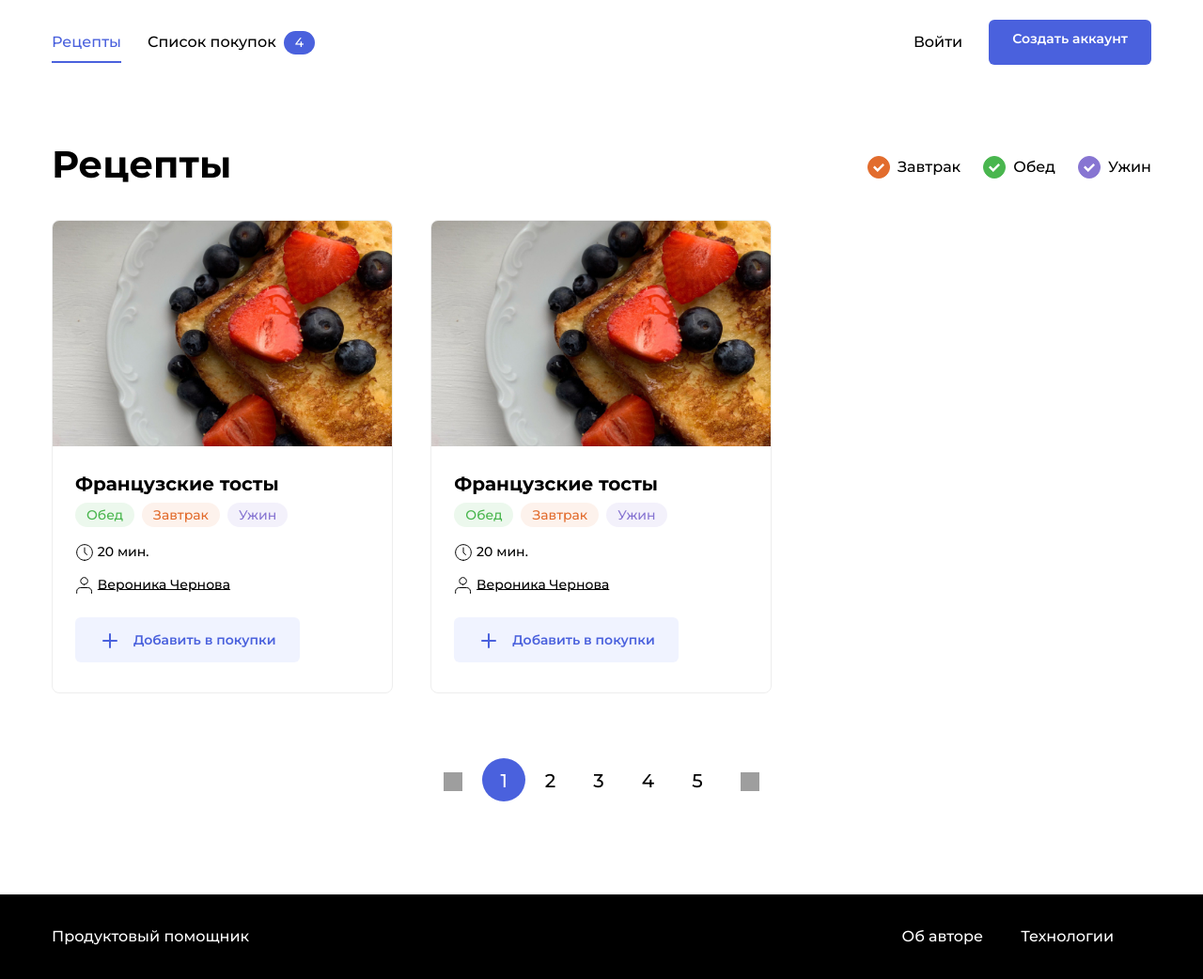
After one commit to MamontovDN/foodgram-project, a Django app: template templates/index.html in a window 1280 px wide. The commit adds this page. Shown: the whole page at 94% size. Run offline with Django 3.2, Linux system fonts and the light colour scheme; the template is opened without the code that fills it, so the values that code supplies are empty; grey boxes are pictures that could not be loaded.

Commit message:
base template in progress

```diff
--- a/foodgram/settings.py
+++ b/foodgram/settings.py
@@ -33,6 +33,7 @@ ALLOWED_HOSTS = []
 INSTALLED_APPS = [
     'recipes',
     'users',
+    'registration',
     'django.contrib.admin',
     'django.contrib.auth',
     'django.contrib.contenttypes',
@@ -122,3 +123,8 @@ USE_TZ = True
 
 STATIC_URL = '/static/'
 STATIC_ROOT = 'static/'
+
+MEDIA_URL = '/media/'
+MEDIA_ROOT = 'media/'
+
+ACCOUNT_ACTIVATION_DAYS = 7
--- a/foodgram/urls.py
+++ b/foodgram/urls.py
@@ -17,6 +17,7 @@ from django.contrib import admin
 from django.urls import path, include
 
 urlpatterns = [
+    path('accounts/', include('users.urls')),
     path('admin/', admin.site.urls),
     path('', include('recipes.urls')),
 ]
--- a/recipes/static/css/blocks/icon-favorite/_active/icon-favorite_active.css
+++ b/recipes/static/css/blocks/icon-favorite/_active/icon-favorite_active.css
@@ -1,4 +1,3 @@
 .icon-favorite_active {
     background-image: url("../../../images/starActive.svg");
-
 }
--- a/recipes/views.py
+++ b/recipes/views.py
@@ -3,6 +3,6 @@ from django.shortcuts import render
 
 def index(request):
     if request.user.is_authenticated:
-        return render(request, 'indexAuth.html')
+        return render(request, 'index.html')
     else:
-        return render(request, 'indexNotAuth.html')
+        return render(request, 'index.html')
--- a/requirements.txt
+++ b/requirements.txt
@@ -1 +1,3 @@
-django
+django==3.1.5
+python-dotenv==0.15.0
+django-registration-redux==2.9
--- a/static/css/blocks/icon-favorite/_active/icon-favorite_active.css
+++ b/static/css/blocks/icon-favorite/_active/icon-favorite_active.css
@@ -1,4 +1,3 @@
 .icon-favorite_active {
     background-image: url("../../../images/starActive.svg");
-
 }
--- /dev/null
+++ b/templates/base.html
@@ -0,0 +1,19 @@
+<!DOCTYPE html>
+<html lang="en">
+<head>
+    <meta charset="UTF-8">
+    {% block meta %}{% endblock %}
+    <title>{% block title %}foodgram{% endblock %}</title>
+    {% load static %}
+    {% block links %}
+    <link rel="stylesheet" href="{% static 'css/pages/index.css' %}">
+    {% endblock %}
+</head>
+<body class="body">
+{% include 'includes/nav.html' %}
+{% block content %}
+<!-- content -->
+{% endblock %}
+{% include 'includes/footer.html' %}
+</body>
+</html>
--- /dev/null
+++ b/templates/includes/footer.html
@@ -0,0 +1,9 @@
+<footer class="footer">
+    <div class="footer__container container">
+        <a href="#" class="footer__brand link">Продуктовый помощник</a>
+        <ul class="footer__items">
+            <li class="footer__item"><a href="#" class="footer__link link">Об авторе </a></li>
+            <li class="footer__item"><a href="#" class="footer__link link">Технологии</a></li>
+        </ul>
+    </div>
+</footer>
--- /dev/null
+++ b/templates/includes/nav.html
@@ -0,0 +1,24 @@
+<header class="header">
+  <nav class="nav">
+      <div class="nav__container container">
+          <ul class="nav__items list">
+            <li class="nav__item nav__item_active"><a href="#" class="nav__link link">Рецепты</a></li>
+            {% if user.is_authenticated %}
+                <li class="nav__item"><a href="#" class="nav__link link">Мои подписки</a></li>
+                <li class="nav__item"><a href="#" class="nav__link link">Создать рецепт</a></li>
+                <li class="nav__item"><a href="#" class="nav__link link">Избранное</a></li>
+            {% endif %}
+            <li class="nav__item"><a href="#" class="nav__link link">Список покупок</a> <span class="badge badge_style_blue nav__badge" id="counter">4</span></li>
+          </ul>
+          <ul class="nav__items list">
+              {% if user.is_authenticated %}
+                  <li class="nav__item"><a href="#" class="nav__link link">Изменить пароль</a></li>
+                  <li class="nav__item"><a href="#" class="nav__link link">Выход</a></li>
+              {% else %}
+                  <li class="nav__item"><a href="{% url 'auth_login' %}" class="nav__link link">Войти</a></li>
+                  <li class="nav__item"><a href="{% url 'registration_register' %}" class="button button_style_blue">Создать аккаунт</a></li>
+              {% endif %}
+          </ul>
+      </div>
+  </nav>
+</header>
--- /dev/null
+++ b/templates/includes/recipe_card.html
@@ -0,0 +1,22 @@
+{% load static %}
+<div class="card" data-id="121">
+    <a href="#" class="link" target="_blank"><img src="{% static 'images/testCardImg.png' %}" alt="Какой-то текст" class="card__image"></a>
+    <div class="card__body">
+        <a class="card__title link" href="#" target="_blank">Французские тосты</a>
+        <ul class="card__items">
+            <li class="card__item"><span class="badge badge_style_green">Обед</span></li>
+            <li class="card__item"><span class="badge badge_style_orange">Завтрак</span></li>
+            <li class="card__item"><span class="badge badge_style_purple">Ужин</span></li>
+        </ul>
+        <div class="card__items card__items_column">
+            <p class="card__text"><span class="icon-time"></span> 20 мин.</p>
+            <p class="card__text"><span class="icon-user"></span> <a href="#" style="color: black">Вероника Чернова</a></p>
+        </div>
+    </div>
+    <div class="card__footer">
+        <button class="button button_style_light-blue" name="purchases" data-out><span class="icon-plus button__icon"></span>Добавить в покупки</button>
+        {% if user.is_authanticated %}
+            <button class="button button_style_none" name="favorites" data-out><span class="icon-favorite"></span></button>
+        {% endif %}
+    </div>
+</div>
--- /dev/null
+++ b/templates/index.html
@@ -0,0 +1,64 @@
+{% extends "base.html" %}
+{% block meta %}
+<meta name="viewport"
+          content="width=device-width, user-scalable=no, initial-scale=1.0, maximum-scale=1.0, minimum-scale=1.0">
+<meta http-equiv="X-UA-Compatible" content="ie=edge">
+{% endblock %}
+{% block title %} Рецепты {% endblock %}
+{% load static %}
+{% block link %}
+    <link rel="stylesheet" href="{% static 'css/pages/index.css' %}">
+{% endblock %}
+{% block content %}
+<main class="main container">
+    <div class="main__header">
+        <h1 class="main__title">Рецепты</h1>
+        <ul class="tags">
+            <li class="tags__item">
+                <a id="breakfast" class="tags__checkbox tags__checkbox_style_orange tags__checkbox_active" href="#"></a>
+                <span class="tags__label">Завтрак</span>
+            </li>
+            <li class="tags__item">
+                <a id="lunch" class="tags__checkbox tags__checkbox_style_green tags__checkbox_active" href="#"></a>
+                <span for="lunch" class="tags__label">Обед</span>
+            </li>
+            <li class="tags__item">
+                <a id="dinner" class="tags__checkbox tags__checkbox_style_purple tags__checkbox_active" href="#"></a>
+                <label for="dinner" class="tags__label">Ужин</label>
+            </li>
+        </ul>
+    </div>
+    <div class="card-list">
+        {% include 'includes/recipe_card.html' %}
+        {% include 'includes/recipe_card.html' %}
+    </div>
+    <nav class="pagination" aria-label="Search results pages">
+        <ul class="pagination__container">
+            <li class="pagination__item"><a class="pagination__link link" href="#"><span class="icon-left"></span></a></li>
+            <li class="pagination__item pagination__item_active"><a class="pagination__link link" href="#">1</a></li>
+            <li class="pagination__item"><a class="pagination__link link" href="#">2</a></li>
+            <li class="pagination__item"><a class="pagination__link link" href="#">3</a></li>
+            <li class="pagination__item"><a class="pagination__link link" href="#">4</a></li>
+            <li class="pagination__item"><a class="pagination__link link" href="#">5</a></li>
+            <li class="pagination__item"><a class="pagination__link link" href="#"><span class="icon-right"></span></a></li>
+        </ul>
+    </nav>
+</main>
+<script src="{% static 'js/components/MainCards.js' %}"></script>
+{% if user.is_authenticated %}
+    <script src="{% static 'js/components/Favorites.js' %}"></script>
+{% endif %}
+<script src="{% static 'js/components/Purchases.js' %}"></script>
+
+<script src="{% static 'js/config/config.js' %}"></script>
+<script src="{% static 'js/components/CardList.js' %}"></script>
+<script src="{% static 'js/components/Header.js' %}"></script>
+
+<script src="{% static 'js/api/Api.js' %}"></script>
+{% if user.is_authenticated %}
+    <script src="{% static 'js/indexAuth.js' %}"></script>
+{% else %}
+    <script src="{% static 'js/indexNotAuth.js' %}"></script>
+{% endif %}
+
+{% endblock %}
--- /dev/null
+++ b/users/urls.py
@@ -0,0 +1,5 @@
+from django.urls import path, include
+
+urlpatterns = [
+    path('', include('registration.backends.default.urls')),
+]
```
Also changed, not shown: users/templates/registration/login.html (added, +65 -0 lines), users/templates/registration/password_change_form.html (added, +60 -0 lines), users/templates/registration/registration_form.html (added, +54 -0 lines).
